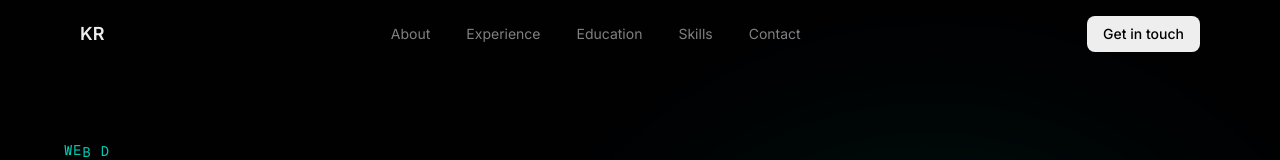
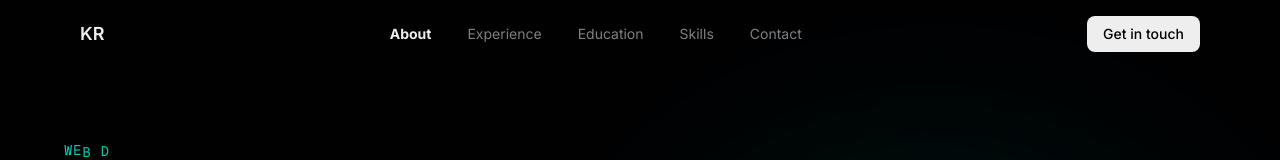
Before and after one commit to KSRanasinghe/portfolio, a Next.js app: page / in a window 1280 px wide. Shown: the top 160 px of the page. Built offline with nearby package versions, Linux system fonts and the light colour scheme.

Commit message:
feat: implement active section tracking

```diff
--- a/components/MobileMenu.tsx
+++ b/components/MobileMenu.tsx
@@ -8,10 +8,11 @@ import { IoClose } from "react-icons/io5";
 interface MobileMenuProps {
   isOpen: boolean;
   onClose: () => void;
-  navLinks: { href: string; label: string }[];
+  navLinks: { href: string; id:string; label: string; }[];
+  activeSection: string;
 }
 
-const MobileMenu = ({ isOpen, onClose, navLinks }: MobileMenuProps) => {
+const MobileMenu = ({ isOpen, onClose, navLinks, activeSection }: MobileMenuProps) => {
   const sidebarRef = useRef(null);
   const backdropRef = useRef(null);
 
@@ -52,7 +53,10 @@ const MobileMenu = ({ isOpen, onClose, navLinks }: MobileMenuProps) => {
               key={link.href}
               href={link.href}
               onClick={onClose}
-              className="text-lg text-muted-foreground hover:text-foreground transition-colors"
+              className={`text-lg transition-colors ${activeSection === link.id
+                ? "text-primary font-bold"
+                : "text-muted-foreground hover:text-foreground"
+                }`}
             >
               {link.label}
             </Link>
--- a/components/Navbar.tsx
+++ b/components/Navbar.tsx
@@ -6,23 +6,47 @@ import { HiMenuAlt3 } from "react-icons/hi";
 import MobileMenu from "./MobileMenu";
 
 const navLinks = [
-  { href: "#about", label: "About" },
-  { href: "#experience", label: "Experience" },
-  { href: "#education", label: "Education" },
-  { href: "#skills", label: "Skills" },
-  { href: "#contact", label: "Contact" },
+  { href: "#about", id: "about", label: "About" },
+  { href: "#experience", id: "experience", label: "Experience" },
+  { href: "#education", id: "education", label: "Education" },
+  { href: "#skills", id: "skills", label: "Skills" },
+  { href: "#contact", id: "contact", label: "Contact" },
 ];
 
 export default function Navbar() {
   const [scrolled, setScrolled] = useState(false);
   const [isMenuOpen, setIsMenuOpen] = useState(false);
+  const [activeSection, setActiveSection] = useState("");
 
   useEffect(() => {
     const onScroll = () => {
       setScrolled(window.scrollY > 40);
     };
     window.addEventListener("scroll", onScroll);
-    return () => window.removeEventListener("scroll", onScroll);
+
+    const observerOptions = {
+      root: null,
+      rootMargin: "-20% 0px -70% 0px",
+      threshold: 0,
+    };
+
+    const observer = new IntersectionObserver((entries) => {
+      entries.forEach((entry) => {
+        if (entry.isIntersecting) {
+          setActiveSection(entry.target.id);
+        }
+      });
+    }, observerOptions);
+
+    navLinks.forEach((link) => {
+      const element = document.getElementById(link.id);
+      if (element) observer.observe(element);
+    });
+
+    return () => {
+      window.removeEventListener("scroll", onScroll);
+      observer.disconnect();
+    };
   }, []);
 
   return (
@@ -47,7 +71,10 @@ export default function Navbar() {
               <Link
                 key={link.href}
                 href={link.href}
-                className="text-sm text-muted-foreground hover:text-foreground transition-colors"
+                className={`text-sm transition-colors ${activeSection === link.id
+                    ? "text-primary font-bold"
+                    : "text-muted-foreground hover:text-foreground"
+                  }`}
               >
                 {link.label}
               </Link>
@@ -75,6 +102,7 @@ export default function Navbar() {
         isOpen={isMenuOpen}
         onClose={() => setIsMenuOpen(false)}
         navLinks={navLinks}
+        activeSection={activeSection}
       />
     </>
   );
```
